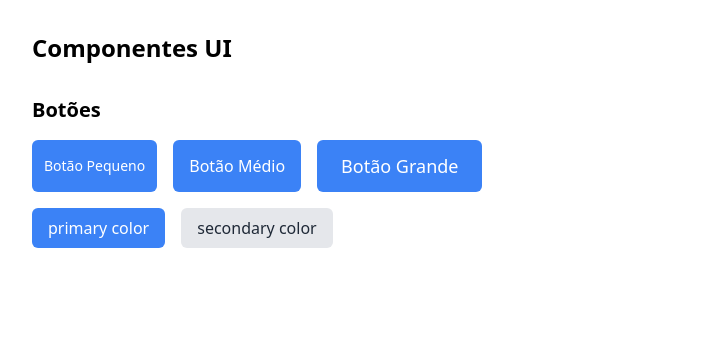
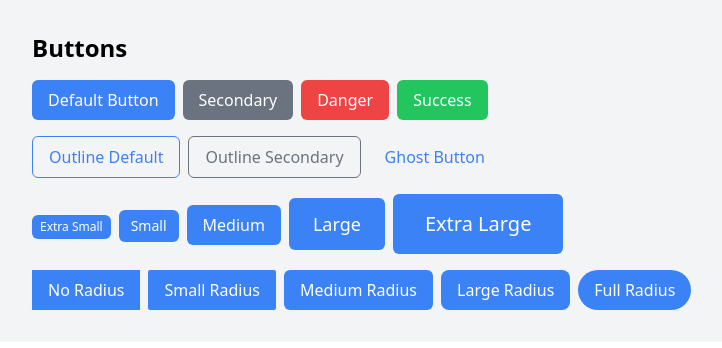
Before and after one commit to imneli/-metamorphosis-ui, a Next.js app: page /components in a window 1280 px wide. Shown: the top 348 px of the page, without its empty margins (0-722 px from the left). Built offline with nearby package versions, Linux system fonts and the light colour scheme.

Commit message:
New Variant

```diff
--- a/package.json
+++ b/package.json
@@ -9,9 +9,12 @@
     "lint": "next lint"
   },
   "dependencies": {
+    "class-variance-authority": "^0.7.1",
+    "clsx": "^2.1.1",
     "next": "15.0.3",
     "react": "19.0.0-rc-66855b96-20241106",
-    "react-dom": "19.0.0-rc-66855b96-20241106"
+    "react-dom": "19.0.0-rc-66855b96-20241106",
+    "tailwind-merge": "^2.5.5"
   },
   "devDependencies": {
     "@types/node": "^20",
--- /dev/null
+++ b/src/lib/utils.ts
@@ -0,0 +1,6 @@
+import { type ClassValue, clsx } from 'clsx';
+import { twMerge } from 'tailwind-merge';
+
+export function cn(...inputs: ClassValue[]) {
+  return twMerge(clsx(inputs));
+}
--- a/src/pages/components.tsx
+++ b/src/pages/components.tsx
@@ -3,24 +3,37 @@ import { Button } from '@/ui/components/Button';
 
 export default function ComponentsTest() {
   return (
-    <div className="p-8">
-      <h1 className="text-2xl font-bold mb-8">Componentes UI</h1>
+    <div className="p-8 bg-gray-100 space-y-4">
+      <h2 className="text-2xl font-bold mb-4">Buttons</h2>
 
-      <section className="mb-8">
-        <h2 className="text-xl font-semibold mb-4">Botões</h2>
-        <div className="space-y-4">
-          <div className="flex gap-4">
-            <Button size="sm">Botão Pequeno</Button>
-            <Button>Botão Médio</Button>
-            <Button size="lg">Botão Grande</Button>
-          </div>
+      <div className="space-x-2">
+        <Button>Default Button</Button>
+        <Button color="secondary">Secondary</Button>
+        <Button color="danger">Danger</Button>
+        <Button color="success">Success</Button>
+      </div>
 
-          <div className="flex gap-4">
-            <Button variant="primary">primary color</Button>
-            <Button variant="secondary">secondary color</Button>
-          </div>
-        </div>
-      </section>
+      <div className="space-x-2">
+        <Button variant="outline">Outline Default</Button>
+        <Button variant="outline" color="secondary">Outline Secondary</Button>
+        <Button variant="ghost">Ghost Button</Button>
+      </div>
+
+      <div className="space-x-2">
+        <Button size="xs">Extra Small</Button>
+        <Button size="sm">Small</Button>
+        <Button size="md">Medium</Button>
+        <Button size="lg">Large</Button>
+        <Button size="xl">Extra Large</Button>
+      </div>
+
+      <div className="space-x-2">
+        <Button radius="none">No Radius</Button>
+        <Button radius="sm">Small Radius</Button>
+        <Button radius="md">Medium Radius</Button>
+        <Button radius="lg">Large Radius</Button>
+        <Button radius="full">Full Radius</Button>
+      </div>
     </div>
   );
 }
--- a/src/ui/components/Button.tsx
+++ b/src/ui/components/Button.tsx
@@ -1,35 +1,169 @@
-import React from 'react';
+import React, { forwardRef } from 'react';
+import { cva, type VariantProps } from 'class-variance-authority';
+import { cn } from '@/lib/utils';
 
-interface ButtonProps {
+/**
+ * 🚀 Guia de uso do componente
+ *
+ * Variantes de Cor:
+ * - color: 'primary' | 'secondary' | 'danger' | 'success'
+ *
+ * Estilos de Botão:
+ * - variant:
+ *   * 'solid' (fundo colorido)
+ *   * 'outline' (borda colorida, fundo transparente)
+ *   * 'ghost' (apenas texto colorido)
+ *
+ * Tamanhos Disponíveis:
+ * - size:
+ *   * 'xs' (extra pequeno)
+ *   * 'sm' (pequeno)
+ *   * 'md' (médio - padrão)
+ *   * 'lg' (grande)
+ *   * 'xl' (extra grande)
+ *
+ * Opções de Radius (Arredondamento):
+ * - radius:
+ *   * 'none' (sem arredondamento)
+ *   * 'sm' (arredondamento pequeno)
+ *   * 'md' (arredondamento médio - padrão)
+ *   * 'lg' (arredondamento grande)
+ *   * 'xl' (arredondamento extra grande)
+ *   * 'full' (totalmente arredondado)
+ *
+ * Propriedades Adicionais:
+ * - glassEffect: boolean (efeito de vidro)
+ *
+ * Exemplos de Uso:
+ * <Button>Botão Padrão</Button>
+ * <Button color="danger" variant="outline">Botão de Perigo</Button>
+ * <Button size="lg" radius="full">Botão Grande Arredondado</Button>
+ * <Button glassEffect color="secondary">Botão Vidro</Button>
+ *
+ * Todos os atributos de botão HTML padrão também são suportados
+ * como onClick, disabled, type, etc.
+ */
+
+const COLOR_VARIANTS = {
+  primary: {
+    solid: 'bg-blue-500 text-white hover:bg-blue-600 focus:ring-blue-300',
+    outline: 'border border-blue-500 text-blue-500 hover:bg-blue-50 focus:ring-blue-200',
+    ghost: 'text-blue-500 hover:bg-blue-50 focus:ring-blue-200',
+  },
+  secondary: {
+    solid: 'bg-gray-500 text-white hover:bg-gray-600 focus:ring-gray-300',
+    outline: 'border border-gray-500 text-gray-500 hover:bg-gray-50 focus:ring-gray-200',
+    ghost: 'text-gray-500 hover:bg-gray-50 focus:ring-gray-200',
+  },
+  danger: {
+    solid: 'bg-red-500 text-white hover:bg-red-600 focus:ring-red-300',
+    outline: 'border border-red-500 text-red-500 hover:bg-red-50 focus:ring-red-200',
+    ghost: 'text-red-500 hover:bg-red-50 focus:ring-red-200',
+  },
+  success: {
+    solid: 'bg-green-500 text-white hover:bg-green-600 focus:ring-green-300',
+    outline: 'border border-green-500 text-green-500 hover:bg-green-50 focus:ring-green-200',
+    ghost: 'text-green-500 hover:bg-green-50 focus:ring-green-200',
+  },
+  neutral: {
+    solid: 'bg-black text-white hover:bg-black-600 focus:ring-black-300',
+    outline: 'border border-black text-black-500 hover:bg-black-50 focus:ring-black-200',
+    ghost: 'text-black hover:bg-black-50 focus:ring-black-200',
+  }
+};
+
+const buttonVariants = cva(
+  'inline-flex items-center justify-center transition-colors focus:outline-none focus:ring-2 focus:ring-offset-2',
+  {
+    variants: {
+      variant: {
+        solid: '',
+        outline: '',
+        ghost: '',
+      },
+      color: {
+        primary: '',
+        secondary: '',
+        danger: '',
+        success: '',
+      },
+      size: {
+        xs: 'px-2 py-1 text-xs',
+        sm: 'px-3 py-1.5 text-sm',
+        md: 'px-4 py-2 text-base',
+        lg: 'px-6 py-3 text-lg',
+        xl: 'px-8 py-4 text-xl',
+      },
+      radius: {
+        none: 'rounded-none',
+        sm: 'rounded-sm',
+        md: 'rounded-md',
+        lg: 'rounded-lg',
+        xl: 'rounded-xl',
+        full: 'rounded-full',
+      }
+    },
+    compoundVariants: [
+      ...Object.entries(COLOR_VARIANTS).flatMap(([color, variants]) =>
+        Object.entries(variants).map(([variant, className]) => ({
+          color,
+          variant,
+          className
+        }))
+      )
+    ],
+    defaultVariants: {
+      variant: 'solid',
+      color: 'primary',
+      size: 'md',
+      radius: 'md'
+    }
+  }
+);
+
+interface ButtonProps
+  extends React.ButtonHTMLAttributes<HTMLButtonElement>,
+    VariantProps<typeof buttonVariants> {
   children: React.ReactNode;
-  variant?: 'primary' | 'secondary';
-  size?: 'sm' | 'md' | 'lg';
-  onClick?: () => void;
+  glassEffect?: boolean;
 }
 
-export const Button = ({
-  children,
-  variant = 'primary',
-  size = 'md',
-  onClick
-}: ButtonProps) => {
-  const baseStyles = 'rounded-md font-medium transition-colors focus:outline-none focus:ring-2';
-  const variants = {
-    primary: 'bg-blue-500 text-white hover:bg-blue-600',
-    secondary: 'bg-gray-200 text-gray-800 hover:bg-gray-300'
-  };
-  const sizes = {
-    sm: 'px-3 py-1.5 text-sm',
-    md: 'px-4 py-2 text-base',
-    lg: 'px-6 py-3 text-lg'
-  };
+const GlassWrapper = ({ children, className = '' }) => (
+  <div
+    className={cn(
+      'backdrop-blur-sm bg-white/10 border border-white/20 shadow-lg',
+      'hover:bg-white/20 transition-all duration-300',
+      className
+    )}
+  >
+    {children}
+  </div>
+);
 
-  return (
-    <button
-      className={`${baseStyles} ${variants[variant]} ${sizes[size]}`}
-      onClick={onClick}
-    >
-      {children}
-    </button>
-  );
-};
+const Button = forwardRef<HTMLButtonElement, ButtonProps>(
+  ({
+    children,
+    className,
+    variant,
+    color,
+    size,
+    radius,
+    glassEffect,
+    ...props
+  }, ref) => {
+    const Comp = 'button';
+    return (
+      <Comp
+        className={cn(buttonVariants({ variant, color, size, radius, className }))}
+        ref={ref}
+        {...props}
+      >
+        {children}
+      </Comp>
+    );
+  }
+);
+
+Button.displayName = 'Button';
+
+export { Button, buttonVariants };
```
Also changed, not shown: 1 other file (tests, documents, lock files or other folders).
